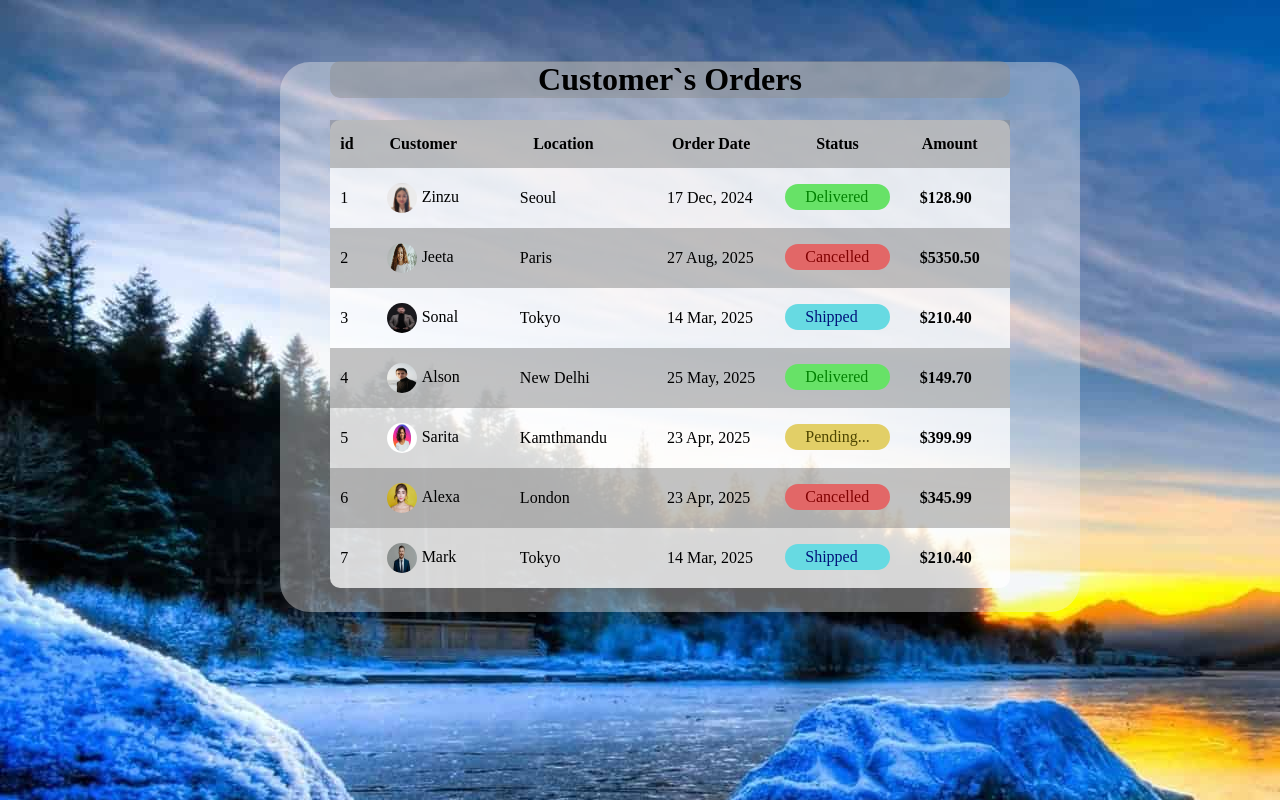
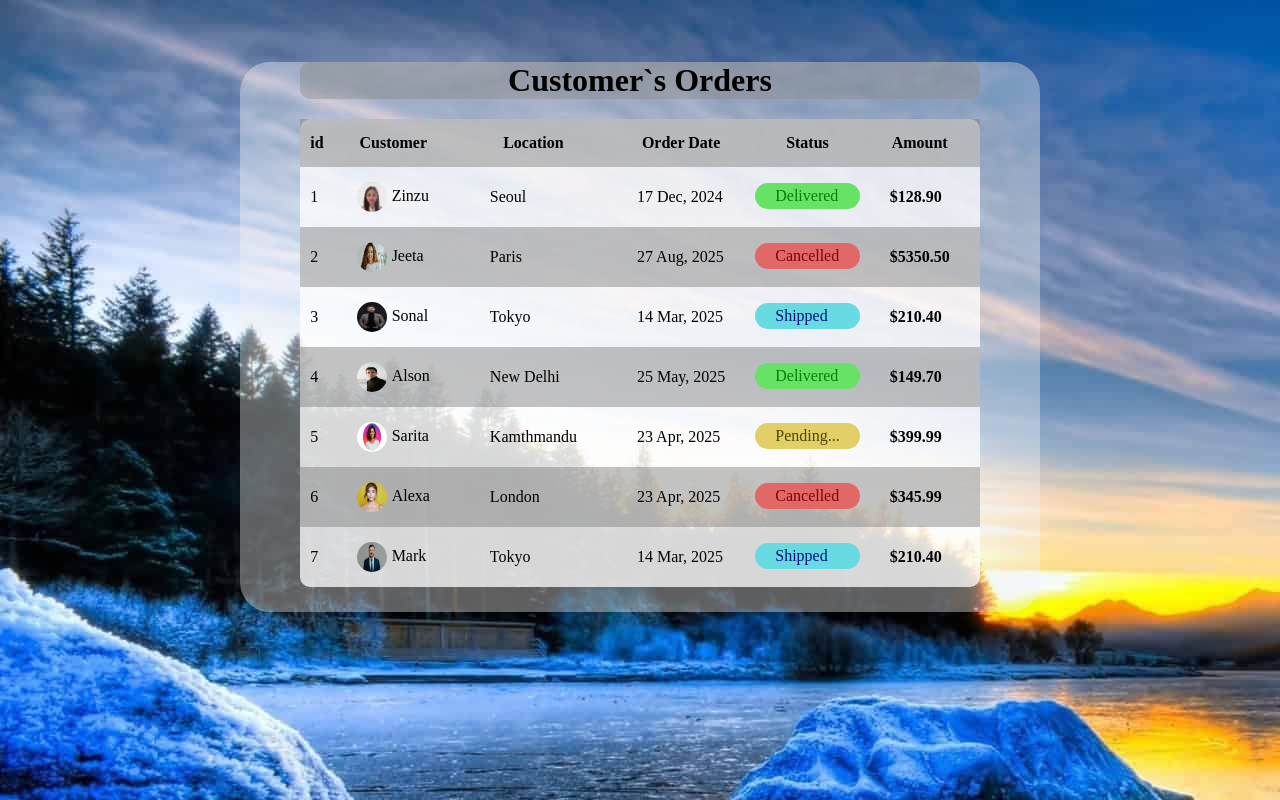
Before and after one commit to NarmeenSheeraz/Table-Assignment, a plain HTML site: page index.html in a window 1280 px wide. Drawn offline with Linux system fonts and the light colour scheme.

Commit message:
modified css

```diff
--- a/index.html
+++ b/index.html
@@ -10,8 +10,7 @@
 
 <body>
 
-    <div class="head">
-    </div>
+
     <div class="head1">
         <h1>Customer`s Orders</h1>
         <div class="tabh">
--- a/style.css
+++ b/style.css
@@ -5,26 +5,19 @@ body{
     cursor: pointer;
 }
 
-.head{
+.head1{
     background-color: rgba(241, 241, 241, 0.384);
     width: 800px;
     height: 550px;
-    margin-left: 280px;
-    margin-top: 62px;
     border-radius: 30px;
-}
-
-.head1{
-    position: absolute;
-    top: 40px;
+    margin: 62px auto;
 }
 
 h1{
     background-color: rgba(141, 141, 141, 0.473);
     text-align: center;
-    /* margin-top: 60px; */
     width: 680px;
-    margin-left: 330px;
+   margin: 20px auto;
     border-radius: 10px;
 }
 
@@ -33,7 +26,7 @@ h1{
     display: flex;
     justify-content: center;
     width: 680px;
-    margin-left: 330px;
+    margin: auto;
     border-radius: 10px;
 }
 
```
